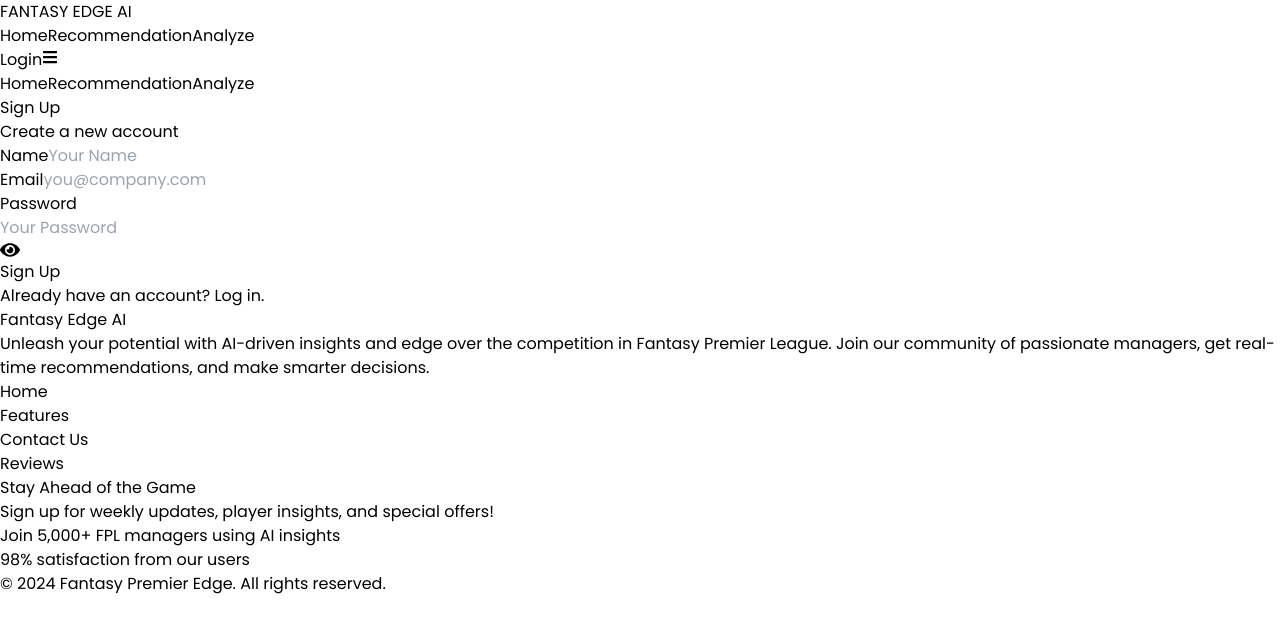
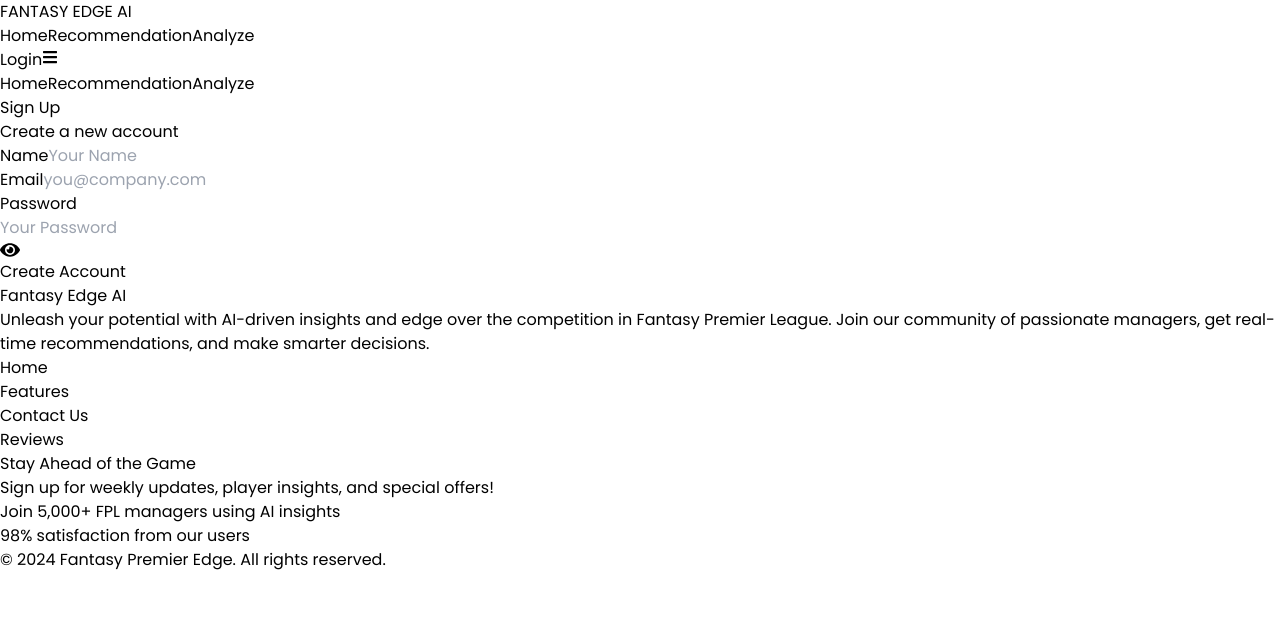
Before and after one commit to yousefsaad12/Fantasy-Edge-AI-Frontend, a React (Vite) app: page /signUp in a window 1280 px wide. Shown: the top 632 px of the page. Built offline with nearby package versions, Linux system fonts and the light colour scheme.

Commit message:
auth done

```diff
--- a/src/components/SignUpForm.jsx
+++ b/src/components/SignUpForm.jsx
@@ -1,20 +1,15 @@
 import React, { useState } from 'react';
 import { motion } from 'framer-motion';
-import validatePasswordStrength from "../utilities/passwordValidator"; // Adjust the path to your validator
-import { FaEye, FaEyeSlash } from 'react-icons/fa'; // Import eye icons from react-icons
+import validatePasswordStrength from "../utilities/passwordValidator";
+import { FaEye, FaEyeSlash } from 'react-icons/fa';
 
 export default function SignUpForm({
-  name,
-  setName,
-  email,
-  setEmail,
-  password,
-  setPassword,
-  confirmPassword,
-  setConfirmPassword,
+  formData, // receive formData as a prop
+  handleChange, // receive handleChange as a prop
   handleSubmit,
   error,
-  loading, // Loading state for sign-up
+  loading,
+  apiError, // Receive the API error prop
 }) {
   const [passwordError, setPasswordError] = useState('');
   const [passwordChecks, setPasswordChecks] = useState([]);
@@ -23,7 +18,7 @@ export default function SignUpForm({
   // Handle password change and validation
   const handlePasswordChange = (e) => {
     const newPassword = e.target.value;
-    setPassword(newPassword);
+    handleChange(e);  // Use handleChange to update the password
     const checks = validatePasswordStrength(newPassword);
     setPasswordChecks(checks); // Set validation checks
   };
@@ -51,8 +46,8 @@ export default function SignUpForm({
             name="name"
             id="name"
             placeholder="Your Name"
-            value={name}
-            onChange={(e) => setName(e.target.value)}
+            value={formData.name}  // Use formData here
+            onChange={handleChange}  // Handle change with handleChange
             className="w-full px-4 py-2 text-gray-800 placeholder-gray-400 border border-gray-300 rounded-md focus:outline-none focus:ring focus:ring-[#37003c] focus:border-[#37003c]"
             required
           />
@@ -73,8 +68,8 @@ export default function SignUpForm({
             name="email"
             id="email"
             placeholder="you@company.com"
-            value={email}
-            onChange={(e) => setEmail(e.target.value)}
+            value={formData.email}  // Use formData here
+            onChange={handleChange}  // Handle change with handleChange
             className="w-full px-4 py-2 text-gray-800 placeholder-gray-400 border border-gray-300 rounded-md focus:outline-none focus:ring focus:ring-[#37003c] focus:border-[#37003c]"
             required
           />
@@ -96,8 +91,8 @@ export default function SignUpForm({
               name="password"
               id="password"
               placeholder="Your Password"
-              value={password}
-              onChange={handlePasswordChange}
+              value={formData.password}  // Use formData here
+              onChange={handlePasswordChange}  // Handle password change
               className="w-full px-4 py-2 text-gray-800 placeholder-gray-400 border border-gray-300 rounded-md focus:outline-none focus:ring focus:ring-[#37003c] focus:border-[#37003c]"
               required
             />
@@ -129,45 +124,29 @@ export default function SignUpForm({
           </div>
         </motion.div>
 
-        {/* Error message */}
-        {error && (
+        {/* API Error Message */}
+        {apiError && (
           <motion.div
             className="mb-6 text-red-500 text-sm"
             initial={{ opacity: 0 }}
             animate={{ opacity: 1 }}
             transition={{ duration: 0.5 }}
           >
-            {error}
+            {apiError}
           </motion.div>
         )}
 
         {/* Submit button */}
-        <motion.div
-          className="mb-6"
-          initial={{ scale: 0.9, opacity: 0 }}
-          animate={{ scale: 1, opacity: 1 }}
-          transition={{ duration: 0.4, delay: 0.6 }}
+        <motion.button
+          type="submit"
+          disabled={loading}
+          className="w-full py-2 mt-4 bg-[#37003c] text-white rounded-3xl shadow-md hover:bg-[#a7006c] focus:outline-none focus:ring-2 focus:ring-[#37003c]"
+          initial={{ opacity: 0 }}
+          animate={{ opacity: 1 }}
+          transition={{ duration: 0.6, delay: 0.5 }}
         >
-          <button
-            type="submit"
-            className="w-full bg-[#37003c] rounded-full px-4 py-2 text-white font-semibold shadow-md transition-transform duration-300 ease-in-out hover:scale-105 focus:outline-none"
-            disabled={loading} // Disable button when loading
-          >
-            {loading ? 'Signing up...' : 'Sign Up'} {/* Change text when loading */}
-          </button>
-        </motion.div>
-
-        {/* Login link */}
-        <p className="text-sm text-center text-gray-500">
-          Already have an account?{' '}
-          <a
-            href="#!" // replace with actual link to login
-            className="text-[#37003c] font-medium hover:underline focus:outline-none"
-          >
-            Log in
-          </a>
-          .
-        </p>
+          {loading ? 'Loading...' : 'Create Account'}
+        </motion.button>
       </form>
     </div>
   );
--- a/src/pages/SignUp.jsx
+++ b/src/pages/SignUp.jsx
@@ -1,24 +1,40 @@
 import React, { useState } from 'react';
 import { motion } from 'framer-motion';
-import SignUpForm from '../components/SignUpForm'; // Adjust the import path if needed
+import { useNavigate } from 'react-router-dom'; // Import useNavigate for redirection
+import SignUpForm from '../components/SignUpForm'; // Import the SignUpForm component
+import { signup } from '../services/signIn'; // Import the signup function from sprite.js
 
-export default function SignUp() {
+export default function SignUpPage() {
+  const [formData, setFormData] = useState({
+    name: '',
+    email: '',
+    password: ''
+  });
+  const [loading, setLoading] = useState(false);
+  const [apiError, setApiError] = useState(''); // State to manage the API error
+  const navigate = useNavigate(); // Initialize the navigate function
 
-  const [name, setName] = useState('');
-  const [email, setEmail] = useState('');
-  const [password, setPassword] = useState('');
-  const [error, setError] = useState(null);
-  const [loading, setLoading] = useState(false);
+  const handleChange = (e) => {
+    const { name, value } = e.target;
+    setFormData((prevData) => ({ ...prevData, [name]: value }));
+  };
 
-  const handleSubmit = (e) => {
+  const handleSubmit = async (e) => {
     e.preventDefault();
     setLoading(true);
+    setApiError(''); // Reset the error before submission
 
-    setTimeout(() => {
+    try {
+      const response = await signup(formData.email, formData.password, formData.name);
+
+      // Handle success: navigate to home page
       setLoading(false);
-      setError(null);
-
-    }, 2000);
+      console.log('Signup successful:', response);
+      navigate('/'); // Redirect to the home page
+    } catch (error) {
+      setApiError(error.message); // If there's an error, set the API error message
+      setLoading(false);
+    }
   };
 
   return (
@@ -39,15 +55,11 @@ export default function SignUp() {
 
           {/* Pass props to SignUpForm */}
           <SignUpForm
-            name={name}
-            setName={setName}
-            email={email}
-            setEmail={setEmail}
-            password={password}
-            setPassword={setPassword}
+            formData={formData}
+            handleChange={handleChange}
             handleSubmit={handleSubmit}
-            error={error}
-            loading={loading} // Pass loading state
+            loading={loading}
+            apiError={apiError} // Pass apiError prop to SignUpForm
           />
         </motion.div>
       </div>
--- a/src/services/signIn.js
+++ b/src/services/signIn.js
@@ -1,33 +1,29 @@
-export async function signupUser(email, password, userName) {
-    const signupData = {
-      email,
-      password,
-      userName,
-    };
-
+// signup.js (sprite file)
+export async function signup(email, password, name) {
   try {
     const response = await fetch(import.meta.env.VITE_SIGNUP, {
       method: 'POST',
       headers: {
         'Content-Type': 'application/json',
       },
-        body: JSON.stringify(signupData),
+      body: JSON.stringify({
+        userName: name,  // Ensure this matches what the backend expects
+        email: email,
+        password: password,
+      }),
     });
 
     if (!response.ok) {
-        console.log('Response not OK:', response);
-        throw new Error('Signup failed');
+      const errorData = await response.json();  // Read the error response
+      console.error('Signup failed:', errorData);
+      throw new Error(errorData.message || 'Signup failed'); // Improved error message handling
     }
 
     const data = await response.json();
-      console.log('Signup response:', data); // Check the response data
-
-      const token = data.token; // Assuming token is in 'token' field
-      localStorage.setItem('jwtToken', token);
-
-      return { success: true, token, userName: data.userName };
-    } catch (err) {
-      console.error('Error during signup:', err);
-      return { success: false, message: 'Error during signup' };
+    console.log('Signup success:', data); // Log success response
+    return data; // Return the data to be used by the component
+  } catch (error) {
+    console.error('Error during signup:', error.message);
+    throw error; // Rethrow to be handled in the calling component
   }
 }
```
Lines whose indentation alone changed are shown as unchanged.
